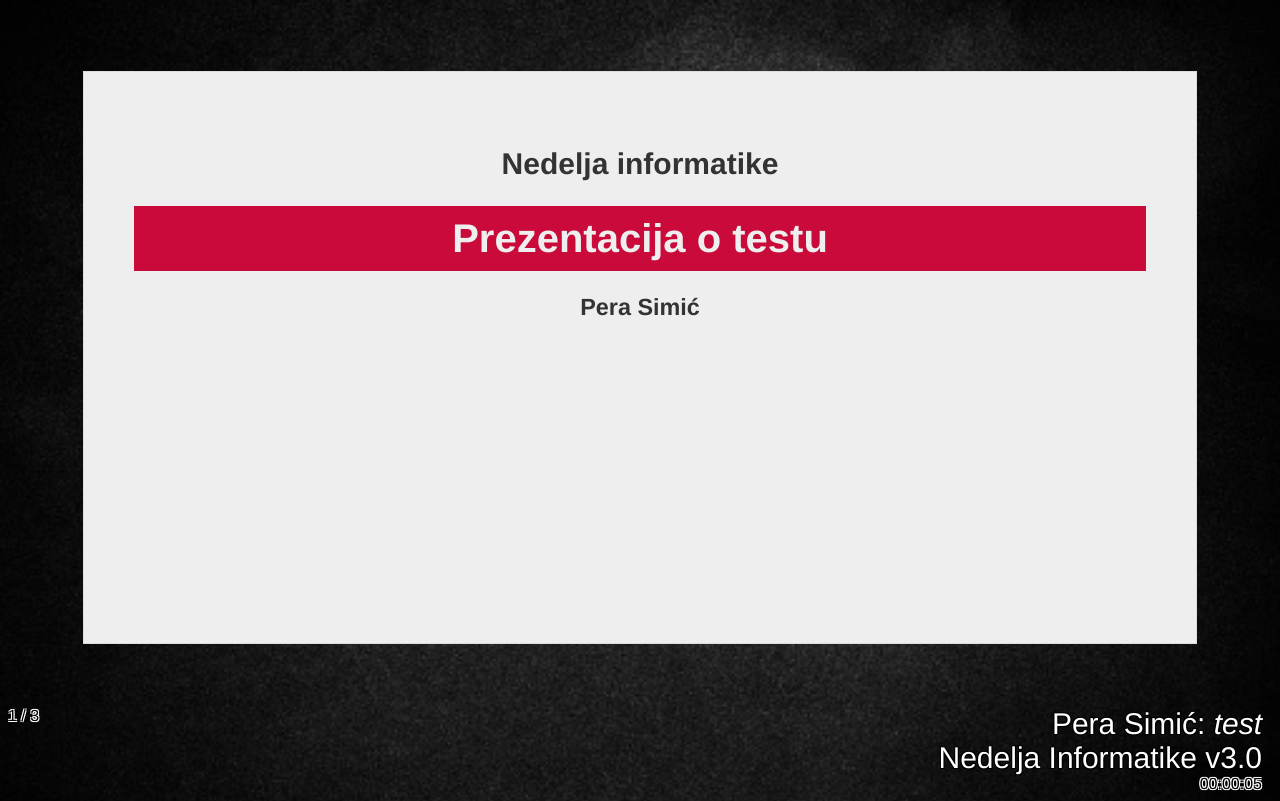
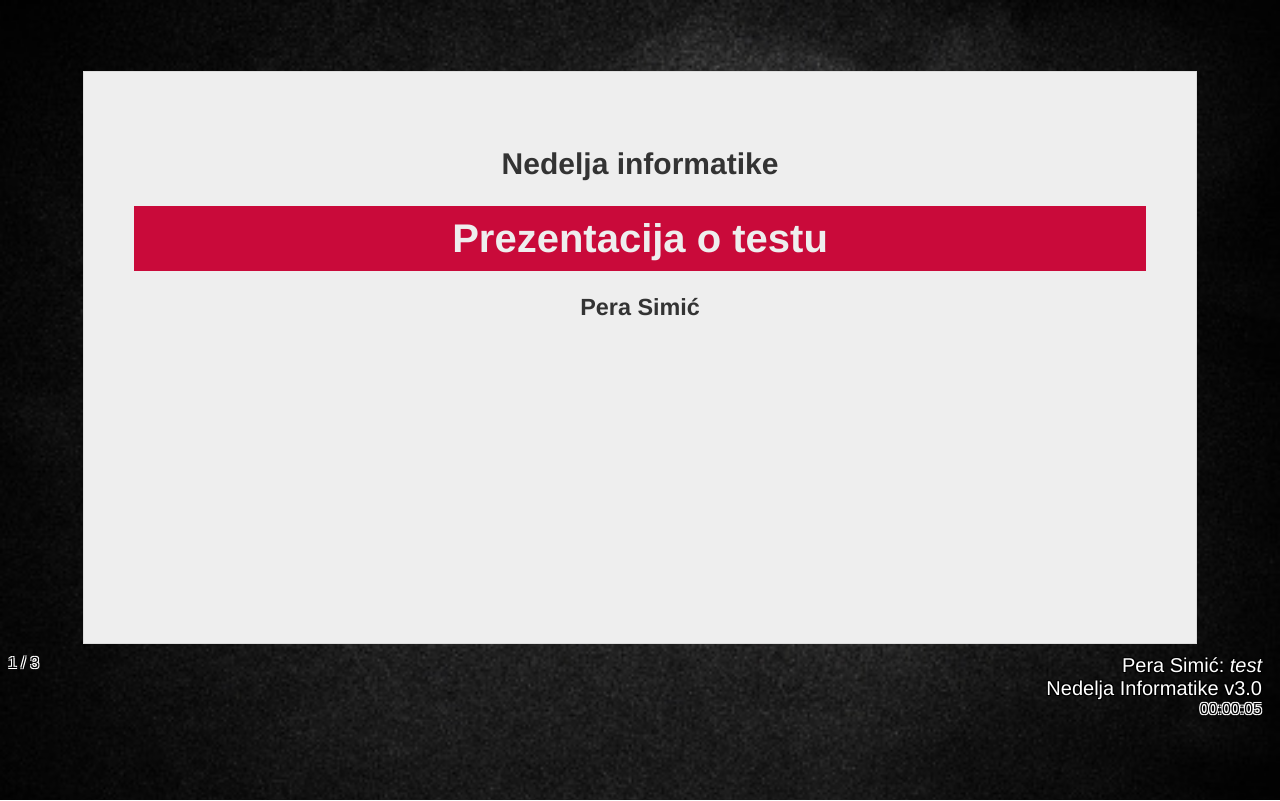
Before and after one commit to lazanet/cswpf, a plain HTML site: page index.html in a window 1280 px wide. Drawn offline with Linux system fonts and the light colour scheme; grey boxes are pictures that could not be loaded.

Commit message:
Fixed overflow for timer

```diff
--- a/style.css
+++ b/style.css
@@ -9,6 +9,7 @@ html,body
 	background:#eee;
 	transition: width 1s;
 	margin: 5% auto;
+	margin-bottom:10px;
 	padding:50px;
 	font-size:20;
 	width: 80%;
@@ -44,7 +45,7 @@ html,body
      1px 1px 0 #000;
 	margin-right:10px;
 	clear:both;
-	font-size:30;
+	font-size:20;
 }
 .slide h1
 {
```
